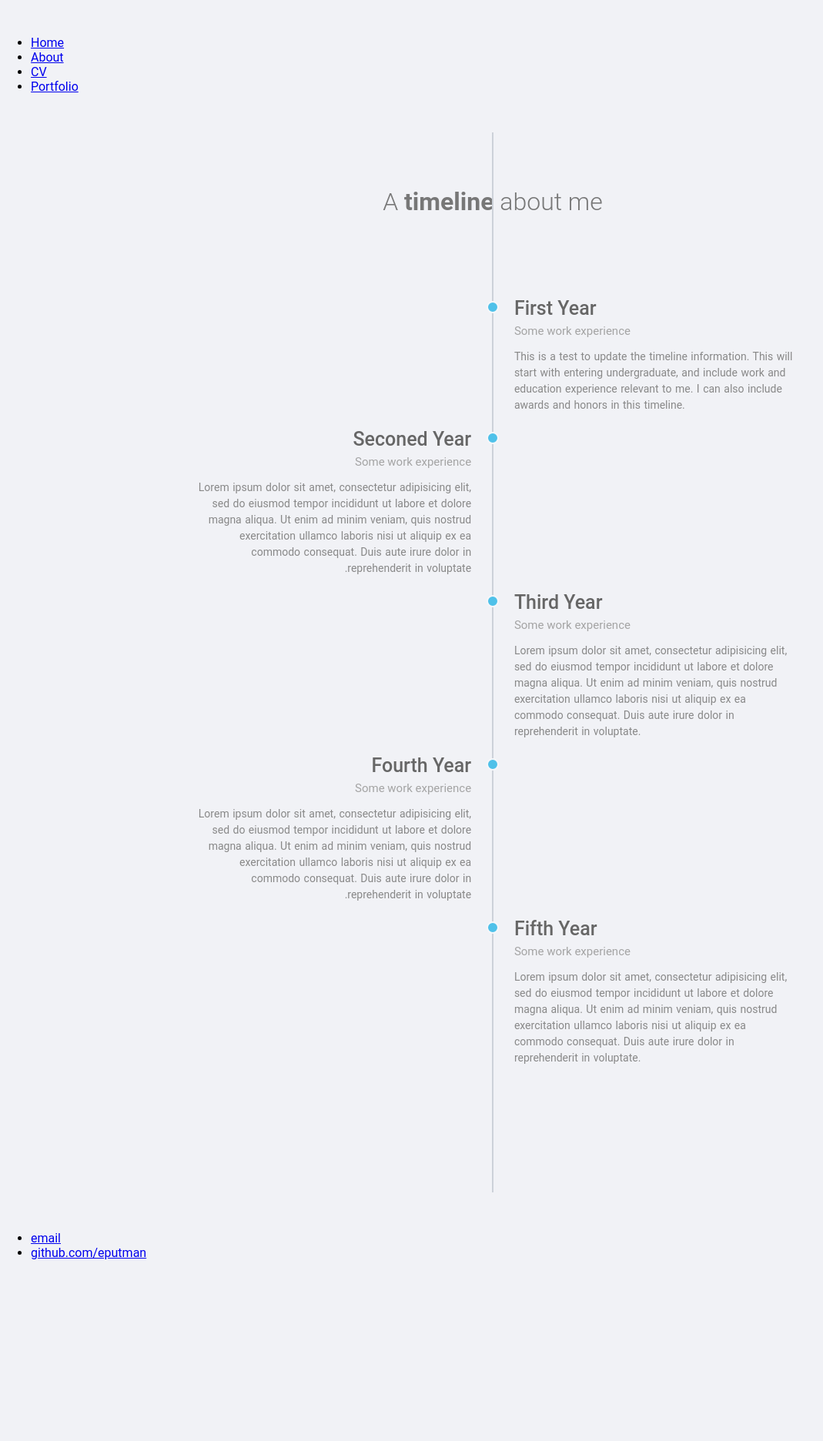
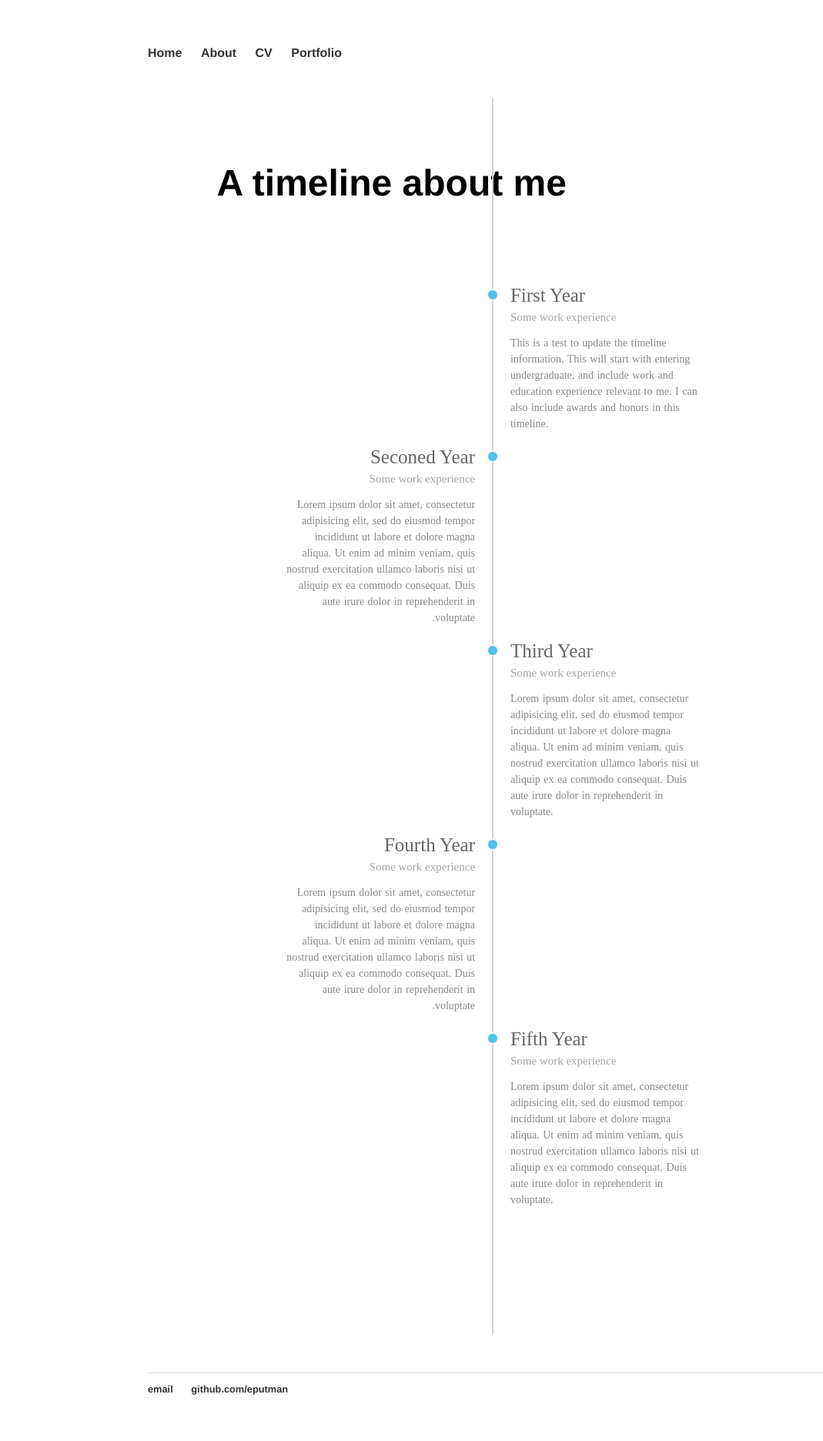
Before and after one commit to eputman/eputman.github.io, a Jekyll site: the page built from about/index.html, in a window 1280 px wide. Shown: the whole page at 77% size, without its empty margins (0-1069 px from the left). Built offline with Jekyll 4.4.1, drawn with Linux system fonts in a browser that asks for light colours; before the commit the page ends 1683 px from its top, so only the background shows below that.

Commit message:
Update timeline.css
Merged common style between main and timeline

```diff
--- a/css/timeline.css
+++ b/css/timeline.css
@@ -6,20 +6,49 @@
 }
 
 body {
-   margin: 0;
-   padding: 30px 0;
-   font-family: 'Roboto', sans-serif;
-   background: #F1F2F6;
+    margin: 60px auto;
+    width: 70%;
 }
 
+nav ul, footer ul {
+    font-family:'Helvetica', 'Arial', 'Sans-Serif';
+    padding: 0px;
+    list-style: none;
+    font-weight: bold;
+}
+nav ul li, footer ul li {
+    display: inline;
+    margin-right: 20px;
+}
+a {
+    text-decoration: none;
+    color: #333
+}
+a:hover {
+    text-decoration: underline;
+    color: #999
+}
 h1 {
-   text-align: center;
-   font-weight: 300;
-   color: #777
+    font-size: 3em;
+    font-family:'Helvetica', 'Arial', 'Sans-Serif';
+}
+p {
+    font-size: 1.5em;
+    line-height: 1.4em;
+    color: #333;
+}
+footer {
+    border-top: 1px solid #d5d5d5;
+    font-size: .8em;
 }
 
-h1 span {
-   font-weight: 600;
+ul.posts {
+    margin: 20px auto 40px;
+    font-size: 1.5em;
+}
+
+ul.posts li {
+    list-style: none;
 }
 
 .container {
```
